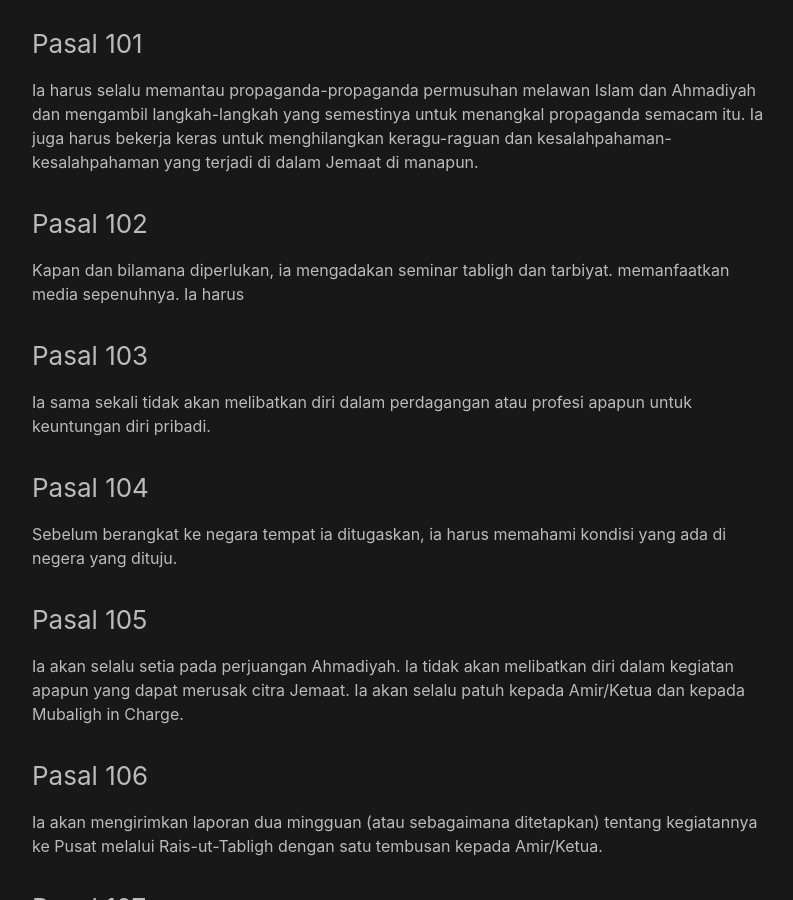
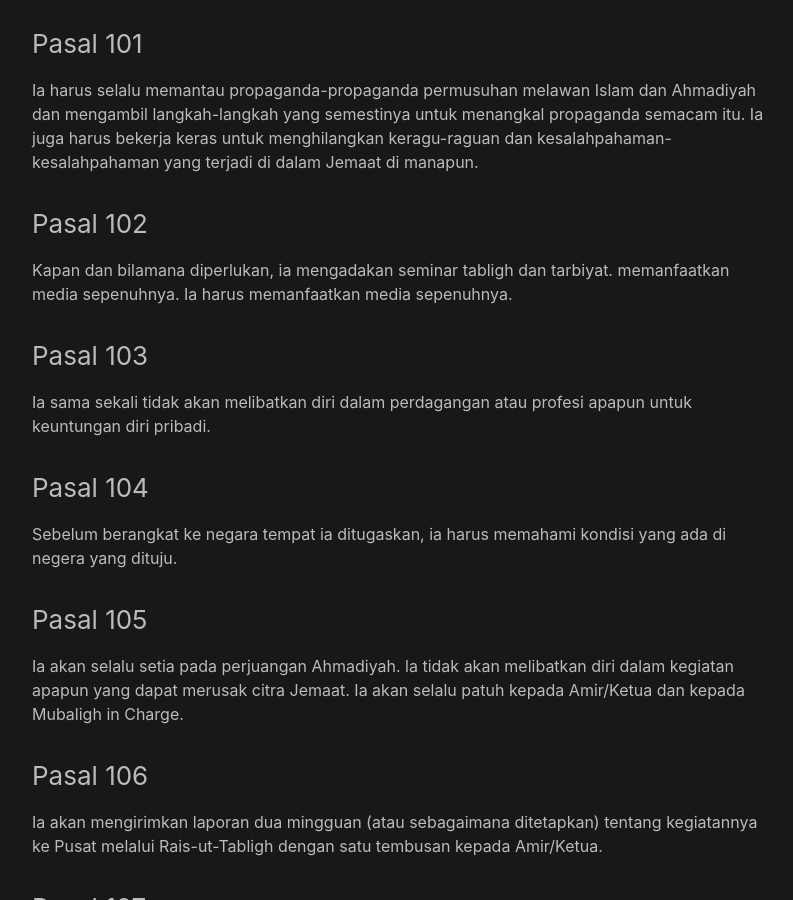
Before and after one commit to stafmissi/stafmissi.github.io, a Jekyll site: the page built from _posts/2025-07-08-tugas-tugas-muballigh.md, in a window 1280 px wide and 900 px high, scrolled down 2786 px. Shown: the whole window, without its empty margins (238-1031 px from the left). Built offline with Jekyll 4.4.1, drawn with Linux system fonts in a browser that asks for light colours.

Commit message:
update pasal 102

```diff
--- a/_posts/2025-07-08-tugas-tugas-muballigh.md
+++ b/_posts/2025-07-08-tugas-tugas-muballigh.md
@@ -82,7 +82,7 @@ Ia harus selalu memantau propaganda-propaganda permusuhan melawan Islam dan Ahma
 
 ### Pasal 102
 
-Kapan dan bilamana diperlukan, ia mengadakan seminar tabligh dan tarbiyat. memanfaatkan media sepenuhnya. Ia harus
+Kapan dan bilamana diperlukan, ia mengadakan seminar tabligh dan tarbiyat. memanfaatkan media sepenuhnya. Ia harus memanfaatkan media sepenuhnya.
 
 ### Pasal 103
 
```
